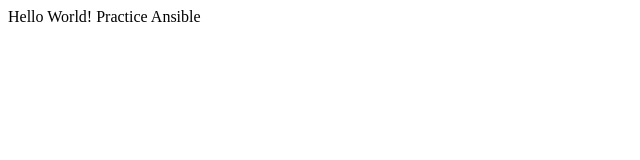
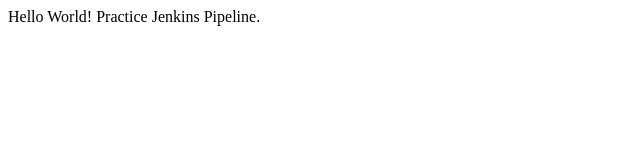
Before and after one commit to sovanshil/jenkins-assignment, a plain HTML site: page index.html in a window 1280 px wide. Shown: the full height of the page, 0-640 px from the left. Drawn offline with Linux system fonts and the light colour scheme.

Commit message:
added jenkins

```diff
--- a/index.html
+++ b/index.html
@@ -8,7 +8,7 @@
 </head>
 
 <body>
-    Hello World! Practice Ansible
+    Hello World! Practice Jenkins Pipeline.
 </body>
 
 </html>
```
